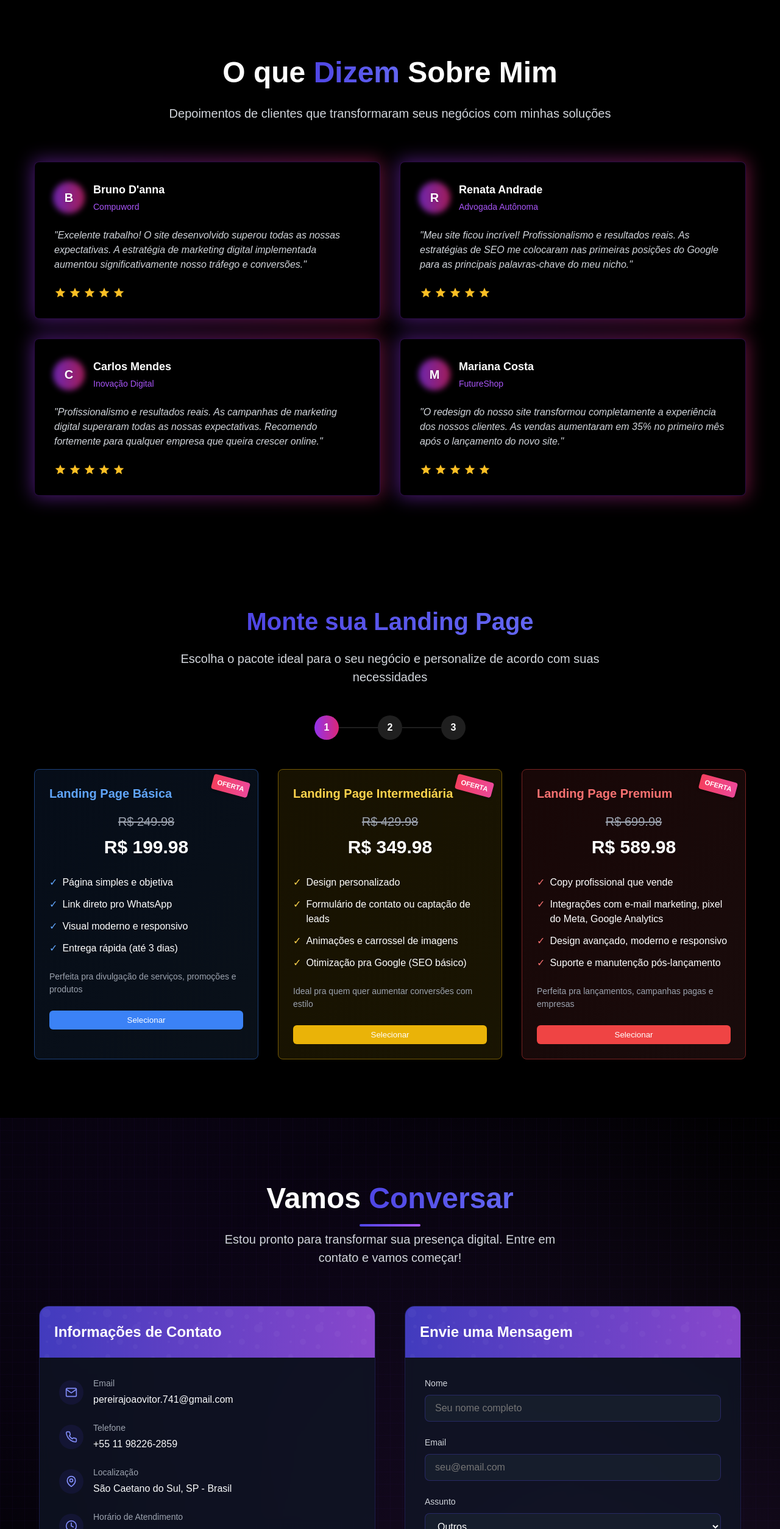
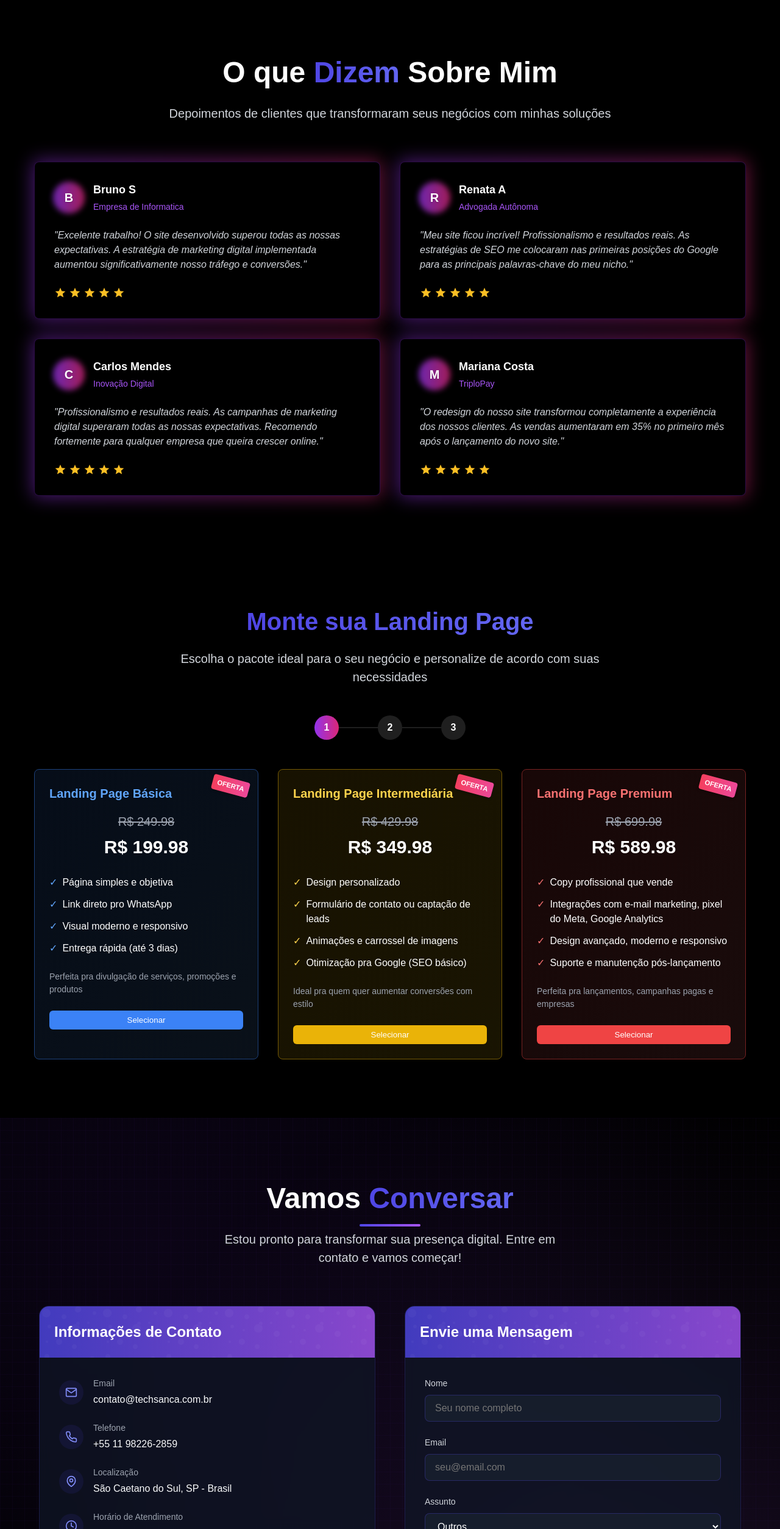
Before and after one commit to Ja1Vytw/TechSanca, a React (Vite) app: page / in a window 1280 px wide. Shown: the part 1815-4322 px from the top of the page at 61% size. Built offline with nearby package versions, Linux system fonts and the light colour scheme.

Commit message:
fix contato

```diff
--- a/src/components/LandingPage.jsx
+++ b/src/components/LandingPage.jsx
@@ -375,13 +375,13 @@ export default function LandingPage() {
           <div className="testimonials-grid">
             {[
               {
-                name: "Bruno D'anna",
-                company: "Compuword",
+                name: "Bruno S",
+                company: "Empresa de Informatica",
                 gradient: "from-blue-500 to-purple-600",
                 text: "Excelente trabalho! O site desenvolvido superou todas as nossas expectativas. A estratégia de marketing digital implementada aumentou significativamente nosso tráfego e conversões.",
               },
               {
-                name: "Renata Andrade",
+                name: "Renata A",
                 company: "Advogada Autônoma",
                 gradient: "from-pink-500 to-orange-400",
                 text: "Meu site ficou incrível! Profissionalismo e resultados reais. As estratégias de SEO me colocaram nas primeiras posições do Google para as principais palavras-chave do meu nicho.",
@@ -394,7 +394,7 @@ export default function LandingPage() {
               },
               {
                 name: "Mariana Costa",
-                company: "FutureShop",
+                company: "TriploPay",
                 gradient: "from-purple-500 to-red-500",
                 text: "O redesign do nosso site transformou completamente a experiência dos nossos clientes. As vendas aumentaram em 35% no primeiro mês após o lançamento do novo site.",
               },
@@ -476,7 +476,7 @@ export default function LandingPage() {
                     </div>
                     <div className="contact-info-content">
                       <div className="contact-info-label">Email</div>
-                      <div className="contact-info-value">pereirajoaovitor.741@gmail.com</div>
+                      <div className="contact-info-value">contato@techsanca.com.br</div>
                     </div>
                   </li>
                   <li className="contact-info-item">
--- a/src/components/OptionSelector.jsx
+++ b/src/components/OptionSelector.jsx
@@ -7,7 +7,6 @@ function OptionSelector({ title, type, options, value, onChange }) {
 
   const handleCheckboxChange = (optionValue) => {
     if (optionValue === "responsive") {
-      // Responsive is always true for this example
       return
     }
 
--- a/src/components/PrivacyPolicy.jsx
+++ b/src/components/PrivacyPolicy.jsx
@@ -116,7 +116,7 @@ export default function PrivacyPolicy({ onClose }) {
             <h2>9. Contato</h2>
             <p>
               Se você tiver alguma dúvida sobre esta Política de Privacidade, entre em contato conosco pelo e-mail:
-              pereirajoaovitor.741@gmail.com
+              contato@techsanca.com.br
             </p>
 
             <p>Última atualização: {new Date().toLocaleDateString()}</p>
--- a/src/components/TermsOfUse.jsx
+++ b/src/components/TermsOfUse.jsx
@@ -79,7 +79,7 @@ export default function TermsOfUse({ onClose }) {
             <h2>8. Contato</h2>
             <p>
               Se você tiver alguma dúvida sobre estes Termos de Uso, entre em contato conosco pelo e-mail:
-              pereirajoaovitor.741@gmail.com
+              contato@techsanca.com.br
             </p>
 
             <p>Última atualização: {new Date().toLocaleDateString()}</p>
```
